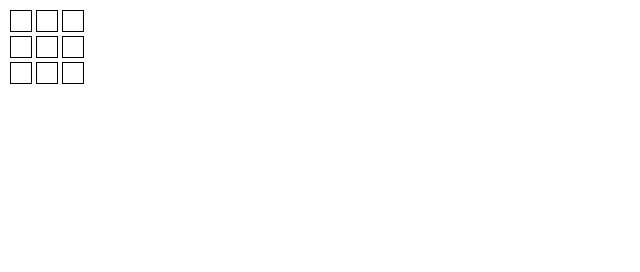
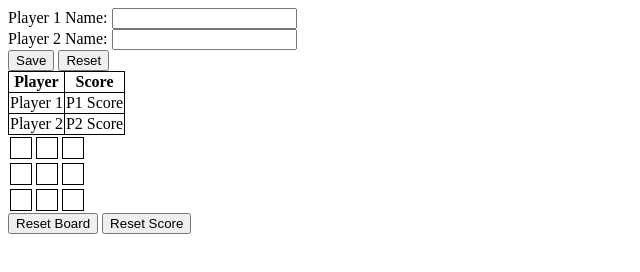
Before and after one commit to crestcere/tic-tack-toe, a plain HTML site: page index.html in a window 1280 px wide. Shown: the whole page, without its empty margins (0-640 px from the left). Drawn offline with Linux system fonts and the light colour scheme.

Commit message:
Player names, display score and buttons

```diff
--- a/index.html
+++ b/index.html
@@ -9,6 +9,32 @@
     <script src="js.js" defer></script>
 </head>
 <body>
+    <form>
+        <label for="player1">Player 1 Name:</label>
+        <input type="text" id="player1" name="player1"><br>
+        <label for="player2">Player 2 Name:</label>
+        <input type="text" id="player2" name="player2"><br>
+        <input type="submit" value="Save">
+        <button type="button">Reset</button>
+    </form>
+    <table>
+        <tr>
+            <th>Player</th>
+            <th>Score</th>
+        </tr>
+        <tr>
+            <td>Player 1</td>
+            <td>P1 Score</td>
+        </tr>
+        <tr>
+            <td>Player 2</td>
+            <td>P2 Score</td>
+        </tr>
+    </table>
     <div class="body">BODY</div>
+    <div class="board-buttons">
+        <button>Reset Board</button>
+        <button>Reset Score</button>
+    </div>
 </body>
 </html>
--- a/style.css
+++ b/style.css
@@ -0,0 +1,4 @@
+table, tr, td, th {
+    border: solid 1px black;
+    border-collapse: collapse;
+}
```
